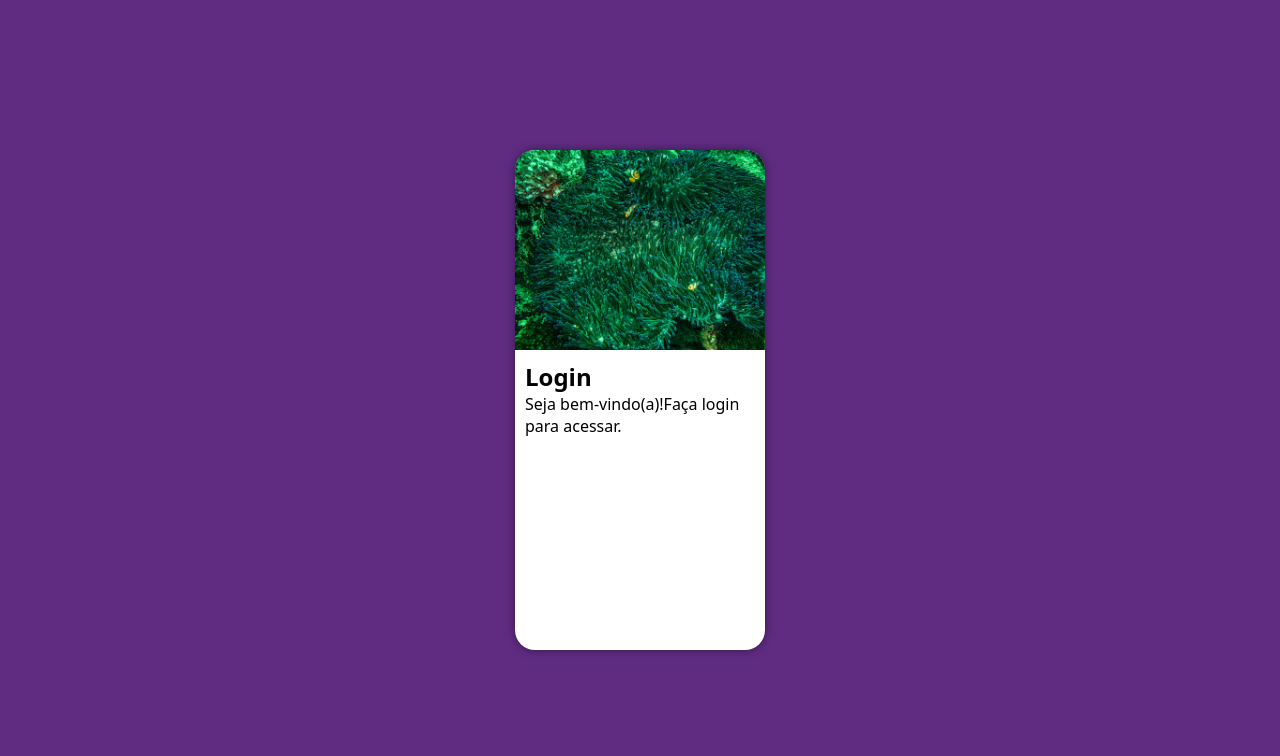
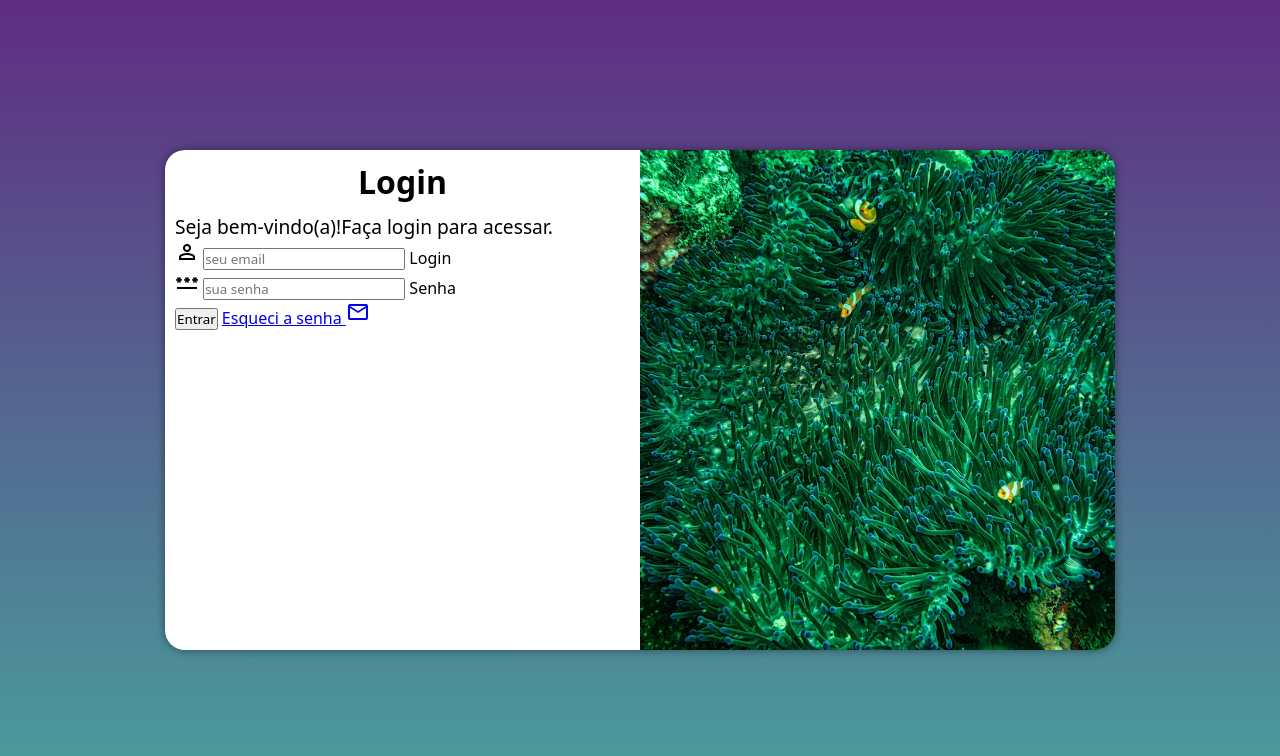
Before and after one commit to Lumus286/HTML-CSS-Desafios, a plain HTML site: page desafio-16-projeto-de-login/index.html in a window 1280 px wide. Drawn offline with nearby package versions, Linux system fonts and the light colour scheme.

Commit message:
desafio 16 mobile first

```diff
--- /dev/null
+++ b/desafio-16-projeto-de-login/estilos/media-queries.css
@@ -0,0 +1,54 @@
+@charset "UTF-8";
+
+@media screen and (min-width:768px) and (max-width:992px){
+
+    body {
+        background-image: linear-gradient(to top, #49a09d, #5f2c82);
+    }
+
+    section#login {
+        width: 80vw;
+
+    }
+    section#login div#imagem {
+        float: right;
+        width: 30%;
+        height: 100%;
+    }
+
+    section#login div#formulario {
+        float: left;
+        width: 70%;
+    }
+}
+
+@media screen and (min-width: 992px){
+
+    body {
+        background-image: linear-gradient(to top, #49a09d, #5f2c82);
+    }
+
+    section#login {
+        width: 950px;
+    }
+
+    section#login div#imagem {
+        float: right;
+        width: 50%;
+        height: 100%;
+    }
+
+    section#login div#formulario {
+        float: left;
+        width: 50%;
+    }
+
+    div#formulario > h1 {
+        font-size: 2em;
+    }
+
+    div#formulario p {
+        font-size: 1.2em;
+    }
+
+}
--- a/desafio-16-projeto-de-login/estilos/style.css
+++ b/desafio-16-projeto-de-login/estilos/style.css
@@ -35,6 +35,9 @@ section#login {
     width: 250px;
     height: 500px;
     border-radius: 20px;
+
+    transition: width .3s, height .3s;
+    transition-timing-function: ease;
 }
 
 section#login div#imagem {
@@ -50,3 +53,12 @@ section#login div#formulario{
     padding: 10px;
     display: block;
 }
+
+div#formulario > h1 {
+    text-align: center;
+    margin-bottom: 10px;
+}
+
+div#formulario p {
+    font-size: 0.8em;
+}
--- a/desafio-16-projeto-de-login/index.html
+++ b/desafio-16-projeto-de-login/index.html
@@ -5,6 +5,8 @@
     <meta name="viewport" content="width=device-width, initial-scale=1.0">
     <title>Login</title>
     <link rel="stylesheet" href="estilos/style.css">
+    <link rel="stylesheet" href="estilos/media-queries.css">
+    <link rel="stylesheet" href="https://fonts.googleapis.com/css2?family=Material+Symbols+Outlined:opsz,wght,FILL,GRAD@20..48,100..700,0..1,-50..200" />
 </head>
 <body>
     <main>
@@ -15,8 +17,27 @@
             <div id="formulario">
                 <h1>Login</h1>
                 <p>Seja bem-vindo(a)!Faça login para acessar.</p>
-                <form action="login.php" method="post">
-
+                <form action="login.php" method="post" autocomplete="on">
+                    <div class="campo">
+                        <span class="material-symbols-outlined">
+                            person
+                        </span>
+                        <input type="email" name="login" id="ilogin" placeholder="seu email" autocomplete="email" required min="10" max="40">
+                        <label for="ilogin">Login</label>
+                    </div>
+                    <div class="campo">
+                        <span class="material-symbols-outlined">
+                            password
+                        </span>
+                        <input type="password" name="senha" id="isenha" placeholder="sua senha" autocomplete="current-password" required minlength="8" max="16">
+                        <label for="isenha">Senha</label>
+                    </div>
+                    <input type="submit" value="Entrar">
+                    <a href="esqueci.html">Esqueci a senha
+                        <span class="material-symbols-outlined">
+                            mail
+                        </span>
+                    </a>
                 </form>
             </div>
         </section>
```
